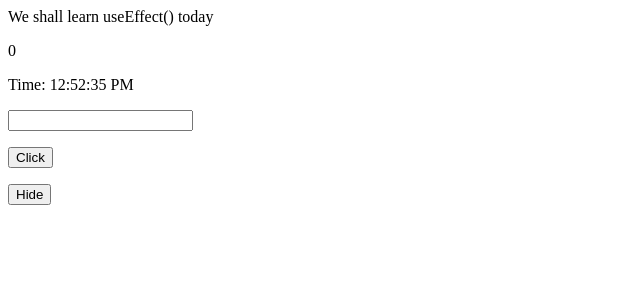
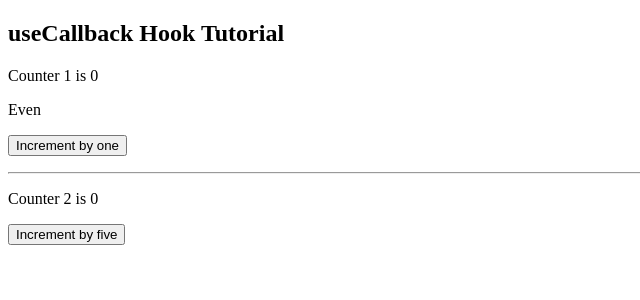
Before and after one commit to meshkatahmed/React-Learning, a React (Vite) app in the folder vite-project/: page / in a window 1280 px wide. Shown: the top 300 px of the page, without its empty margins (0-640 px from the left). Built offline with nearby package versions, Linux system fonts and the light colour scheme.

Commit message:
useCallback, memo, & useMemo hooks

```diff
--- a/vite-project/src/App.jsx
+++ b/vite-project/src/App.jsx
@@ -1,14 +1,14 @@
-import { Component } from "react";
+// import { Component } from "react";
 // import ClickCounter from "./components/countersForRenderProps/ClickCounter";
 // import Section from "./components/Section";
 // import Counter from "./components/renderProps/Counter";
 // import themeContext from "./contexts/themeContext";
 // import Todo from "./components/Todo";
 // import UsingPrevStateForuseState from "./components/UsingPrevStateForUseState";
-import MyFunctionComponent from "./components/Hooks/UseEffect/MyFunctionComponent";
-import MyClassComponent from "./components/Hooks/UseEffect/MyClassComponent";
+// import MyFunctionComponent from "./components/Hooks/UseEffect/MyFunctionComponent";
+// import MyClassComponent from "./components/Hooks/UseEffect/MyClassComponent";
 
-export default class App extends Component {
+// export default class App extends Component {
   // state = {
   //   tryok: 1,
   //   value: {
@@ -38,32 +38,65 @@ export default class App extends Component {
   //     tryok: this.state.tryok + 1,
   //   })
   // }
-  state = {
-    show: true,
-  }
-  render() {
-    const {show} = this.state;
-    return (
-      <div className="app">
-        {/* <Counter>
-          {(count,incrementCount) => (<ClickCounter
-                                       count={count}
-                                       incrementCount={incrementCount}
-                                     />)}
-        </Counter>
-        <button type="button" onClick={this.changeTry}>Try</button>
-        <themeContext.Provider
-          value={{...this.state.value,switchTheme:this.switchTheme}}
-        >
-          <Section />
-        </themeContext.Provider> */}
-        {/* <UsingPrevStateForuseState/> */}
-        <div>We shall learn useEffect() today</div>
-        {show && <MyFunctionComponent/>}
-        <button onClick={()=>this.setState({show:!show})}>
-          {show ? 'Hide' : 'Show'}
-        </button>
-      </div>
-    );
-  }
+//   state = {
+//     show: true,
+//   }
+//   render() {
+//     const {show} = this.state;
+//     return (
+//       <div className="app">
+//         {/* <Counter>
+//           {(count,incrementCount) => (<ClickCounter
+//                                        count={count}
+//                                        incrementCount={incrementCount}
+//                                      />)}
+//         </Counter>
+//         <button type="button" onClick={this.changeTry}>Try</button>
+//         <themeContext.Provider
+//           value={{...this.state.value,switchTheme:this.switchTheme}}
+//         >
+//           <Section />
+//         </themeContext.Provider> */}
+//         {/* <UsingPrevStateForuseState/> */}
+//         <div>We shall learn useEffect() today</div>
+//         {show && <MyFunctionComponent/>}
+//         <button onClick={()=>this.setState({show:!show})}>
+//           {show ? 'Hide' : 'Show'}
+//         </button>
+//       </div>
+//     );
+//   }
+// }
+
+import {useState,useCallback,useMemo} from 'react';
+import Title from './components/Hooks/useCallbackWithMemo&useMemo/Title';
+import ShowCount from './components/Hooks/useCallbackWithMemo&useMemo/ShowCount';
+import Button from './components/Hooks/useCallbackWithMemo&useMemo/Button';
+
+export default function App() {
+  const [count1,setCount1] = useState(0);
+  const [count2,setCount2] = useState(0);
+
+  const incrementByOne = useCallback(() => {
+    setCount1((prevCount)=>prevCount+1);
+  },[]);
+  const incrementByFive = useCallback(() => {
+    setCount2((prevCount)=>prevCount+5);
+  },[]);
+  const isEvenOrOdd = useMemo(() => {
+    let i = 0;
+    while (i<1000000000) i += 1;
+    return count1 % 2 === 0;
+  },[count1]);
+  return (
+    <div>
+      <Title/>
+      <ShowCount count={count1} title='Counter 1'/>
+      <span>{isEvenOrOdd ? 'Even' : 'Odd'}</span>
+      <Button handleClick={incrementByOne}>Increment by one</Button>
+      <hr/>
+      <ShowCount count={count2} title='Counter 2'/>
+      <Button handleClick={incrementByFive}>Increment by five</Button>
+    </div>
+  );
 }
--- /dev/null
+++ b/vite-project/src/components/Hooks/useCallbackWithMemo&useMemo/Button.jsx
@@ -0,0 +1,9 @@
+import {memo} from 'react';
+
+function Button({handleClick,children}) {
+    console.log(`rendering button ${children}....`);
+
+    return <p><button type="button" onClick={handleClick}>{children}</button></p>
+}
+
+export default memo(Button);
--- /dev/null
+++ b/vite-project/src/components/Hooks/useCallbackWithMemo&useMemo/ShowCount.jsx
@@ -0,0 +1,9 @@
+import {memo} from 'react';
+
+function ShowCount({count,title}) {
+    console.log(`rendering ${title}.....`);
+
+    return <p>{title} is {count}</p>
+}
+
+export default memo(ShowCount);
--- /dev/null
+++ b/vite-project/src/components/Hooks/useCallbackWithMemo&useMemo/Title.jsx
@@ -0,0 +1,8 @@
+import {memo} from 'react';
+
+function Title() {
+    console.log('Rendering title...');
+    return <h2>useCallback Hook Tutorial</h2>
+}
+
+export default memo(Title);
```
